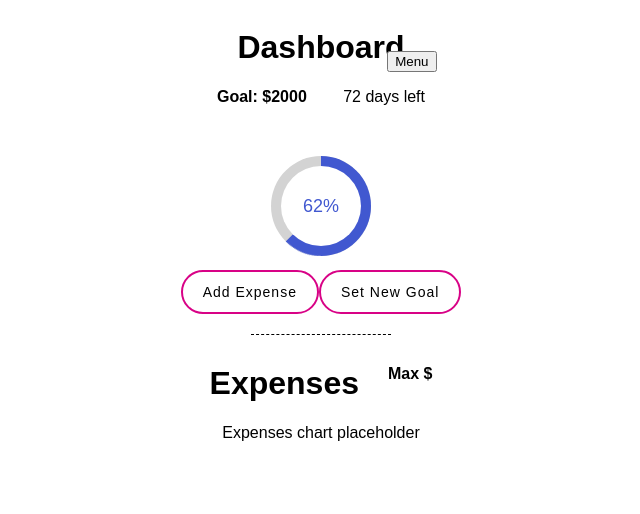
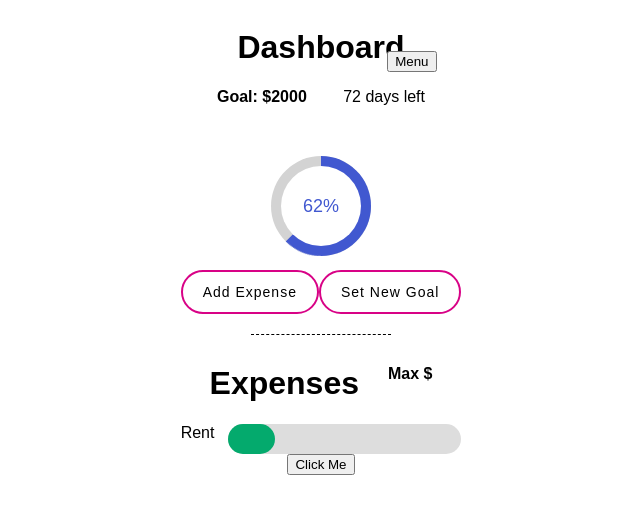
Before and after one commit to iqbalw/team_passionfruit, a website: page dashboard.html in a window 1280 px wide. Shown: the whole page, without its empty margins (319-959 px from the left). Drawn offline with Linux system fonts and the light colour scheme.

Commit message:
Add base for progression bar

```diff
--- a/dashboard.html
+++ b/dashboard.html
@@ -46,7 +46,7 @@
     <div class="row chart-row">
       <div class="circular">
         <div class="inner"></div>
-        <div class="number">100%</div>
+        <div class="number">100% Saved</div>
         <div class="circle">
           <div class="bar left">
             <div class="progress"></div>
@@ -58,7 +58,7 @@
       </div>
     </div>
 
-    <!-- Animates the progress bar number as it is incremented -->
+    <!-- Animates the circular progress bar number as it is incremented -->
     <script type="text/javascript">
       const numb = document.querySelector(".number");
       let counter = 0;
@@ -96,13 +96,16 @@
 
       <!-- This is where our expenses chart is shown -->
       <div class="row expenses-row">
-        <div class="">
-          Expenses chart placeholder
+        Rent
+        <div id="myProgress">
+          <div id="myBar"></div>
         </div>
       </div>
+      <button onclick="move()">Click Me</button>
 
     </div>
 
+    <script src="scripts/progressBar.js"></script
     <script src="dashboard.js"></script>
 </body>
 
--- a/package.json
+++ b/package.json
@@ -22,6 +22,7 @@
   "dependencies": {
     "axios": "^0.21.1",
     "bootstrap": "^5.1.0",
+    "chart.js": "^3.5.0",
     "express": "^4.17.1"
   }
 }
--- /dev/null
+++ b/scripts/progressBar.js
@@ -0,0 +1,18 @@
+var i = 0;
+function move() {
+  if (i == 0) {
+    i = 1;
+    var elem = document.getElementById("myBar");
+    var width = 1;
+    var id = setInterval(frame, 10);
+    function frame() {
+      if (width >= 100) {
+        clearInterval(id);
+        i = 0;
+      } else {
+        width++;
+        elem.style.width = width + "%";
+      }
+    }
+  }
+}
--- a/style.css
+++ b/style.css
@@ -150,6 +150,21 @@ html, body{
   margin: 0 auto;
 }
 
+/* Progress Bar */
+#myProgress {
+  margin-left: 5%;
+  width: 100%;
+  background-color: #ddd;
+  border-radius: 20px;
+}
+
+#myBar {
+  width: 20%;
+  height: 30px;
+  background-color: #04AA6D;
+  border-radius: 20px;
+}
+
 /* Navigation */
 .slide-menu {
   visibility: hidden;
```
Also changed, not shown: 1 other file.
